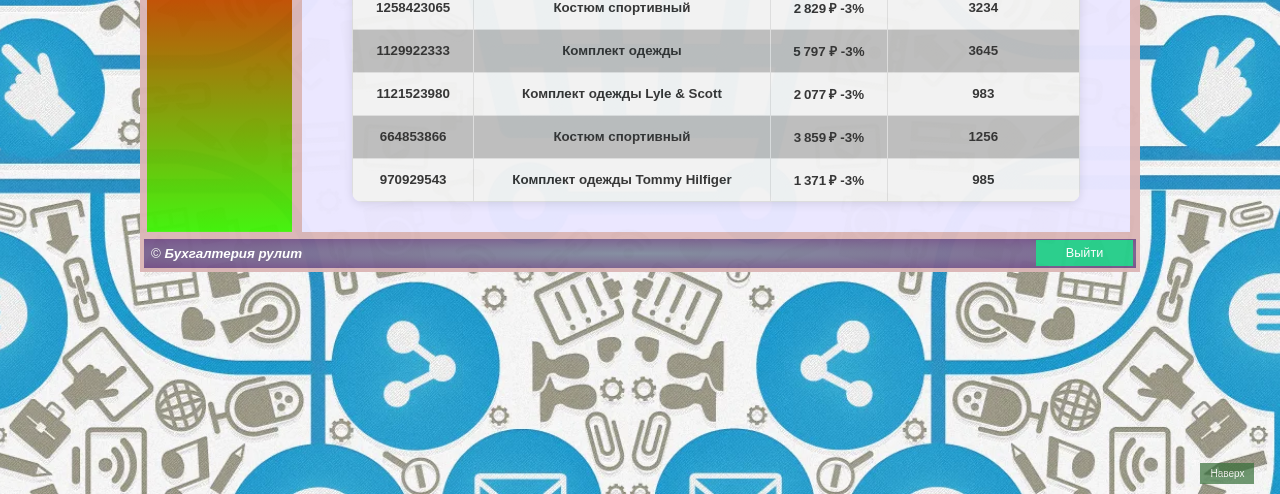
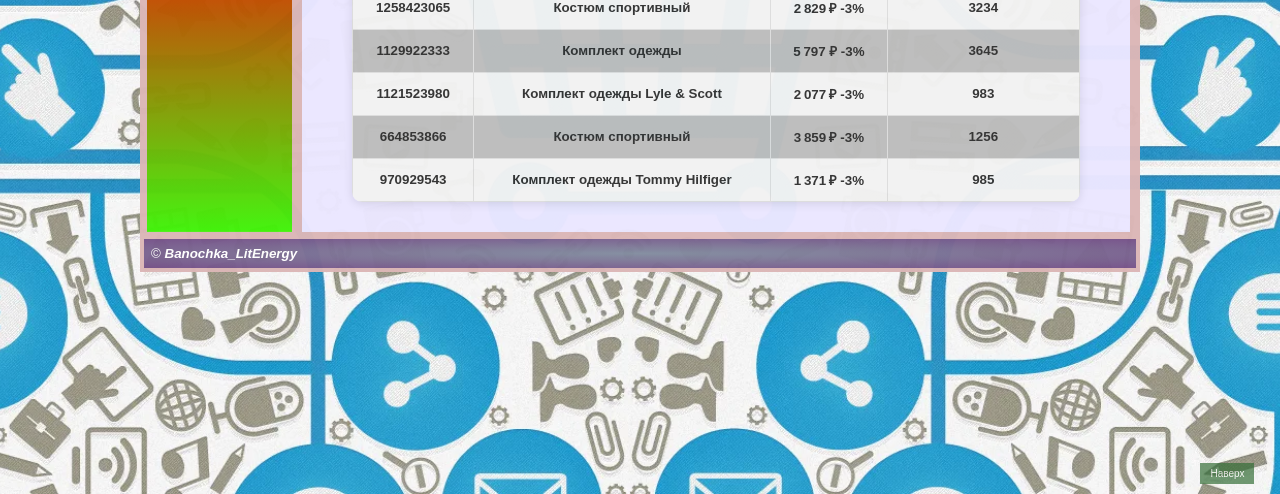
Before and after one commit to Raiden2024/Raiden2024.github.io, a plain HTML site: page Departmenti.html in a window 1280 px wide. Shown: the part 306-800 px from the top of the page. Drawn offline with Linux system fonts and the light colour scheme.

Commit message:
Update Departmenti.html

```diff
--- a/Departmenti.html
+++ b/Departmenti.html
@@ -96,9 +96,8 @@
             </main>
         </div>
         <footer>
-            &copy; <strong><em>Бухгалтерия рулит</em></strong>
+            &copy; <strong><em>Banochka_LitEnergy</em></strong>
             <button class="scroll-to-top" onclick="scrollToTop()">Наверх</button>
-            <button id="logout-btn" class="logout-button">Выйти</button>
         </footer>
             <script>
                 function scrollToTop() {
```
